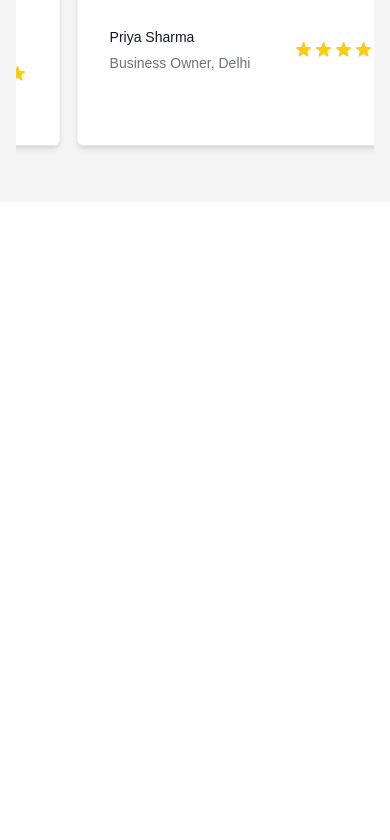
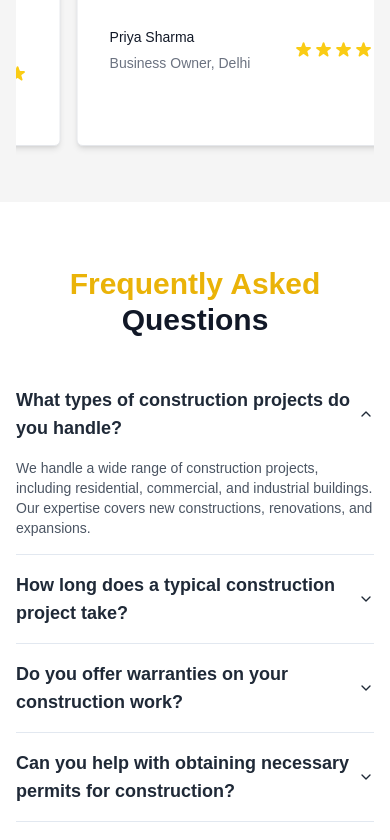
Before and after one commit to XcelB2B/design2, a Next.js app: page / in a window 390 px wide. Shown: the part 6791-7631 px from the top of the page. Before the commit the page ends 6993 px from the top, so only its background shows below. Built offline with nearby package versions, Linux system fonts and the light colour scheme.

Commit message:
feat: add accordion on home page

```diff
--- a/package.json
+++ b/package.json
@@ -9,6 +9,7 @@
     "lint": "next lint"
   },
   "dependencies": {
+    "@radix-ui/react-accordion": "^1.2.0",
     "@radix-ui/react-dialog": "^1.1.1",
     "@radix-ui/react-label": "^2.1.0",
     "@radix-ui/react-slot": "^1.1.0",
--- a/src/app/(pages)/page.js
+++ b/src/app/(pages)/page.js
@@ -1,3 +1,4 @@
+import Accordion from "../_components/Accordion";
 import GetQuotes from "../_components/GetQuotes";
 import HeroSection from "../_components/HeroSection";
 import HowItWorks from "../_components/HowItWorks";
@@ -14,6 +15,7 @@ export default function Home() {
       <GetQuotes />
       <WhatWeOffer />
       <StoryOfClient />
+      <Accordion count={4} />
     </>
   );
 }
--- /dev/null
+++ b/src/app/_components/Accordion.jsx
@@ -0,0 +1,124 @@
+"use client";
+
+import React, { useEffect } from "react";
+import {
+  Accordion,
+  AccordionContent,
+  AccordionItem,
+  AccordionTrigger,
+} from "@/components/ui/accordion";
+import { motion, useAnimation } from "framer-motion";
+import { useInView } from "react-intersection-observer";
+
+const faqData = [
+  {
+    question: "What types of construction projects do you handle?",
+    answer:
+      "We handle a wide range of construction projects, including residential, commercial, and industrial buildings. Our expertise covers new constructions, renovations, and expansions.",
+  },
+  {
+    question: "How long does a typical construction project take?",
+    answer:
+      "The duration of a project depends on its size and complexity. A small renovation might take a few weeks, while a large commercial building could take several months to a year. We provide detailed timelines during the planning phase.",
+  },
+  {
+    question: "Do you offer warranties on your construction work?",
+    answer:
+      "Yes, we offer warranties on our construction work. The specific terms and duration of the warranty depend on the type of project and materials used. We'll provide detailed warranty information in our contract.",
+  },
+  {
+    question: "Can you help with obtaining necessary permits for construction?",
+    answer:
+      "Absolutely! We have extensive experience in navigating the permit process. Our team will assist you in obtaining all necessary permits and ensure that your project complies with local building codes and regulations.",
+  },
+  {
+    question: "What safety measures do you implement on construction sites?",
+    answer:
+      "Safety is our top priority. We implement strict safety protocols, provide proper training to our workers, use high-quality safety equipment, and conduct regular safety inspections to ensure a secure working environment.",
+  },
+  {
+    question:
+      "How do you handle changes or modifications during the construction process?",
+    answer:
+      "We understand that changes may be necessary during construction. We have a formal change order process in place to document and approve any modifications. This ensures clear communication and helps manage the project budget and timeline effectively.",
+  },
+];
+
+const FAQAccordion = ({ count }) => {
+  const displayedFAQs = count ? faqData.slice(0, count) : faqData;
+  const controls = useAnimation();
+  const [ref, inView] = useInView({
+    threshold: 0.1,
+    triggerOnce: true,
+  });
+
+  useEffect(() => {
+    if (inView) {
+      controls.start("visible");
+    }
+  }, [controls, inView]);
+
+  const containerVariants = {
+    hidden: { opacity: 0 },
+    visible: {
+      opacity: 1,
+      transition: {
+        staggerChildren: 0.1,
+      },
+    },
+  };
+
+  const itemVariants = {
+    hidden: { opacity: 0, y: 20 },
+    visible: {
+      opacity: 1,
+      y: 0,
+      transition: {
+        duration: 0.5,
+      },
+    },
+  };
+
+  return (
+    <div className="bg-white py-16 sm:py-14" ref={ref}>
+      <div className="container mx-auto px-4 sm:px-6 lg:px-8 lg:max-w-screen-xl">
+        <motion.h2
+          initial="hidden"
+          animate={controls}
+          variants={itemVariants}
+          className="text-3xl sm:text-4xl lg:text-5xl font-bold text-center mb-8 text-gray-900"
+        >
+          <span className="text-yellow-500">Frequently Asked</span> Questions
+        </motion.h2>
+        <motion.div
+          initial="hidden"
+          animate={controls}
+          variants={containerVariants}
+          className="max-w-4xl mx-auto"
+        >
+          <Accordion
+            type="single"
+            collapsible
+            className="w-full"
+            defaultValue="item-0"
+          >
+            {displayedFAQs.map((faq, index) => (
+              <motion.div key={index} variants={itemVariants}>
+                <AccordionItem value={`item-${index}`}>
+                  <AccordionTrigger className="text-left text-lg font-semibold text-gray-800 hover:text-yellow-500 transition-colors duration-300 hover:no-underline">
+                    {faq.question}
+                  </AccordionTrigger>
+                  <AccordionContent className="text-gray-600">
+                    {faq.answer}
+                  </AccordionContent>
+                </AccordionItem>
+              </motion.div>
+            ))}
+          </Accordion>
+        </motion.div>
+      </div>
+    </div>
+  );
+};
+
+export default FAQAccordion;
--- /dev/null
+++ b/src/components/ui/accordion.jsx
@@ -0,0 +1,43 @@
+"use client"
+
+import * as React from "react"
+import * as AccordionPrimitive from "@radix-ui/react-accordion"
+import { ChevronDown } from "lucide-react"
+
+import { cn } from "@/lib/utils"
+
+const Accordion = AccordionPrimitive.Root
+
+const AccordionItem = React.forwardRef(({ className, ...props }, ref) => (
+  <AccordionPrimitive.Item ref={ref} className={cn("border-b", className)} {...props} />
+))
+AccordionItem.displayName = "AccordionItem"
+
+const AccordionTrigger = React.forwardRef(({ className, children, ...props }, ref) => (
+  <AccordionPrimitive.Header className="flex">
+    <AccordionPrimitive.Trigger
+      ref={ref}
+      className={cn(
+        "flex flex-1 items-center justify-between py-4 font-medium transition-all hover:underline [&[data-state=open]>svg]:rotate-180",
+        className
+      )}
+      {...props}>
+      {children}
+      <ChevronDown className="h-4 w-4 shrink-0 transition-transform duration-200" />
+    </AccordionPrimitive.Trigger>
+  </AccordionPrimitive.Header>
+))
+AccordionTrigger.displayName = AccordionPrimitive.Trigger.displayName
+
+const AccordionContent = React.forwardRef(({ className, children, ...props }, ref) => (
+  <AccordionPrimitive.Content
+    ref={ref}
+    className="overflow-hidden text-sm transition-all data-[state=closed]:animate-accordion-up data-[state=open]:animate-accordion-down"
+    {...props}>
+    <div className={cn("pb-4 pt-0", className)}>{children}</div>
+  </AccordionPrimitive.Content>
+))
+
+AccordionContent.displayName = AccordionPrimitive.Content.displayName
+
+export { Accordion, AccordionItem, AccordionTrigger, AccordionContent }
--- a/tailwind.config.js
+++ b/tailwind.config.js
@@ -16,64 +16,81 @@ module.exports = {
   theme: {
   	extend: {
   		colors: {
-        background: "hsl(var(--background))",
-        foreground: "hsl(var(--foreground))",
+  			background: 'hsl(var(--background))',
+  			foreground: 'hsl(var(--foreground))',
   			card: {
-          DEFAULT: "hsl(var(--card))",
-          foreground: "hsl(var(--card-foreground))",
+  				DEFAULT: 'hsl(var(--card))',
+  				foreground: 'hsl(var(--card-foreground))'
   			},
   			popover: {
-          DEFAULT: "hsl(var(--popover))",
-          foreground: "hsl(var(--popover-foreground))",
+  				DEFAULT: 'hsl(var(--popover))',
+  				foreground: 'hsl(var(--popover-foreground))'
   			},
   			primary: {
-          DEFAULT: "hsl(var(--primary))",
-          foreground: "hsl(var(--primary-foreground))",
+  				DEFAULT: 'hsl(var(--primary))',
+  				foreground: 'hsl(var(--primary-foreground))'
   			},
   			secondary: {
-          DEFAULT: "hsl(var(--secondary))",
-          foreground: "hsl(var(--secondary-foreground))",
+  				DEFAULT: 'hsl(var(--secondary))',
+  				foreground: 'hsl(var(--secondary-foreground))'
   			},
   			muted: {
-          DEFAULT: "hsl(var(--muted))",
-          foreground: "hsl(var(--muted-foreground))",
+  				DEFAULT: 'hsl(var(--muted))',
+  				foreground: 'hsl(var(--muted-foreground))'
   			},
   			accent: {
-          DEFAULT: "hsl(var(--accent))",
-          foreground: "hsl(var(--accent-foreground))",
+  				DEFAULT: 'hsl(var(--accent))',
+  				foreground: 'hsl(var(--accent-foreground))'
   			},
   			destructive: {
-          DEFAULT: "hsl(var(--destructive))",
-          foreground: "hsl(var(--destructive-foreground))",
+  				DEFAULT: 'hsl(var(--destructive))',
+  				foreground: 'hsl(var(--destructive-foreground))'
   			},
-        border: "hsl(var(--border))",
-        input: "hsl(var(--input))",
-        ring: "hsl(var(--ring))",
+  			border: 'hsl(var(--border))',
+  			input: 'hsl(var(--input))',
+  			ring: 'hsl(var(--ring))',
   			chart: {
-          1: "hsl(var(--chart-1))",
-          2: "hsl(var(--chart-2))",
-          3: "hsl(var(--chart-3))",
-          4: "hsl(var(--chart-4))",
-          5: "hsl(var(--chart-5))",
-        },
+  				'1': 'hsl(var(--chart-1))',
+  				'2': 'hsl(var(--chart-2))',
+  				'3': 'hsl(var(--chart-3))',
+  				'4': 'hsl(var(--chart-4))',
+  				'5': 'hsl(var(--chart-5))'
+  			}
   		},
   		borderRadius: {
-        lg: "var(--radius)",
-        md: "calc(var(--radius) - 2px)",
-        sm: "calc(var(--radius) - 4px)",
+  			lg: 'var(--radius)',
+  			md: 'calc(var(--radius) - 2px)',
+  			sm: 'calc(var(--radius) - 4px)'
   		},
   		animation: {
-        scroll:
-          "scroll var(--animation-duration, 40s) var(--animation-direction, forwards) linear infinite",
+  			scroll: 'scroll var(--animation-duration, 40s) var(--animation-direction, forwards) linear infinite',
+  			'accordion-down': 'accordion-down 0.2s ease-out',
+  			'accordion-up': 'accordion-up 0.2s ease-out'
   		},
   		keyframes: {
   			scroll: {
   				to: {
-            transform: "translate(calc(-50% - 0.5rem))",
+  					transform: 'translate(calc(-50% - 0.5rem))'
+  				}
   			},
+  			'accordion-down': {
+  				from: {
+  					height: '0'
   				},
+  				to: {
+  					height: 'var(--radix-accordion-content-height)'
+  				}
   			},
+  			'accordion-up': {
+  				from: {
+  					height: 'var(--radix-accordion-content-height)'
   				},
+  				to: {
+  					height: '0'
+  				}
+  			}
+  		}
+  	}
   },
   plugins: [addVariablesForColors],
 };
```
Also changed, not shown: 1 other file (tests, documents, lock files or other folders). Lines whose indentation alone changed are shown as unchanged.
